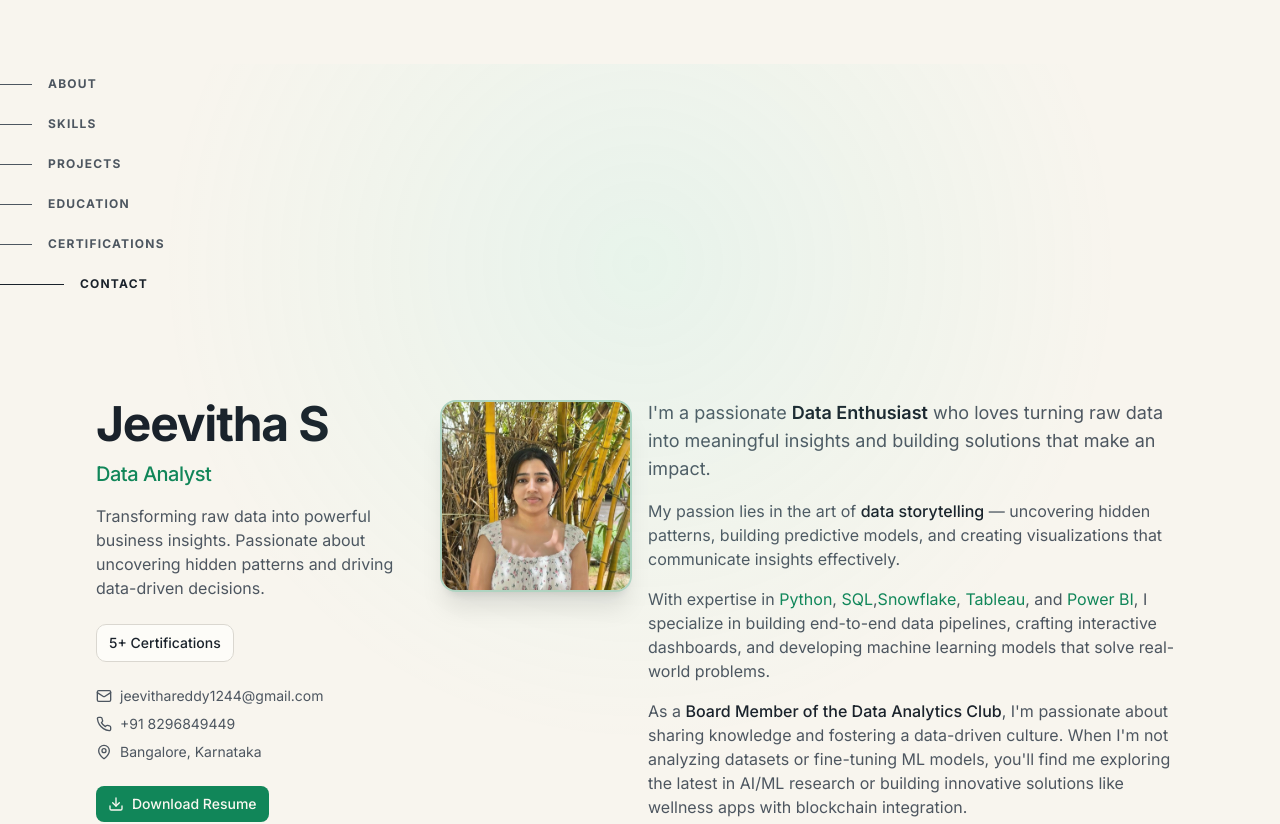
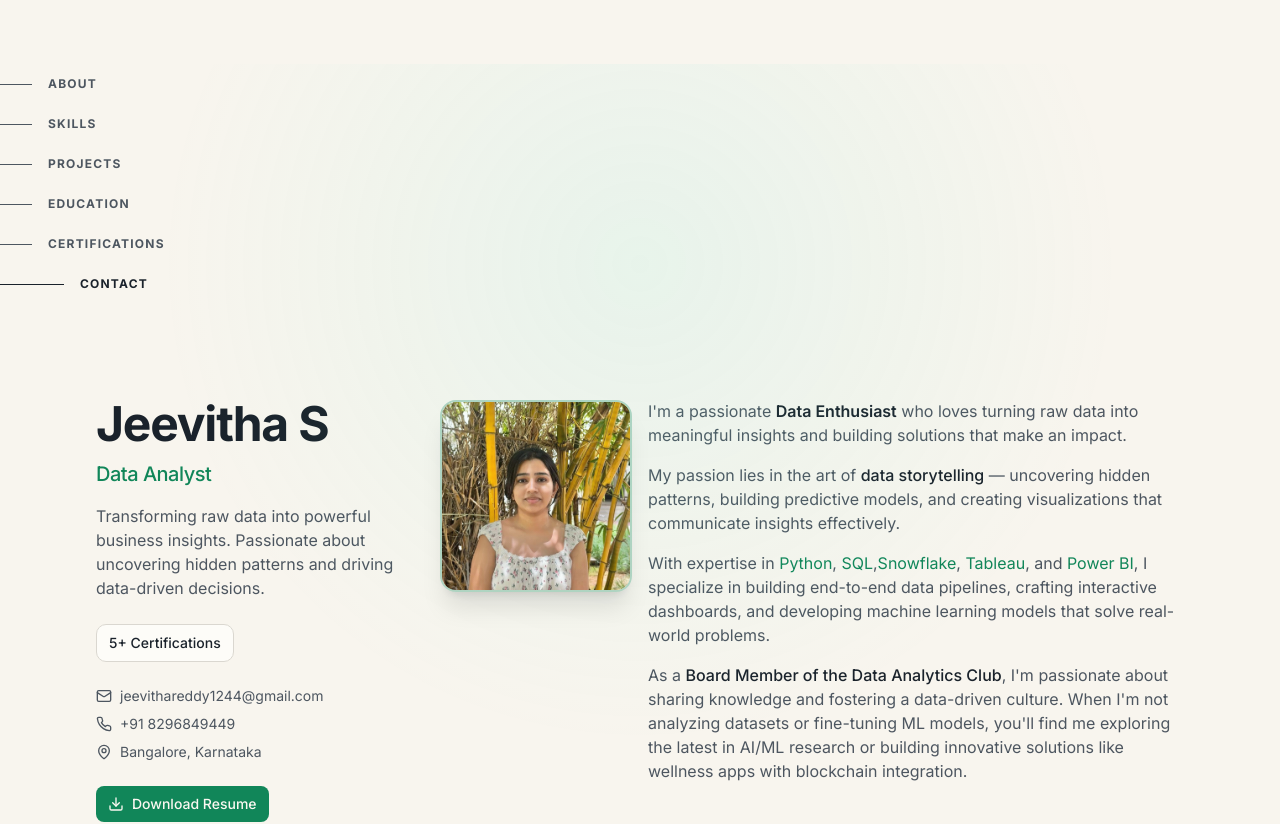
Before and after one commit to jeevitha1204/Portfolio, a Next.js app: page / in a window 1280 px wide. Shown: the top 824 px of the page. Built offline with nearby package versions, Linux system fonts and the light colour scheme.

Commit message:
fix: standardize font sizes in About section
Remove `text-lg` from first paragraph for consistency.

Co-authored-by: Jeevitha <212362571+jeevitha1204@users.noreply.github.com>

```diff
--- a/components/about.tsx
+++ b/components/about.tsx
@@ -6,7 +6,7 @@ export function About() {
       </div>
 
       <div className="space-y-4 text-muted-foreground">
-        <p className="text-lg">
+        <p>
           I&apos;m a passionate <span className="text-foreground font-semibold">Data Enthusiast</span> who loves turning
           raw data into meaningful insights and building solutions that make an impact.
         </p>
```
